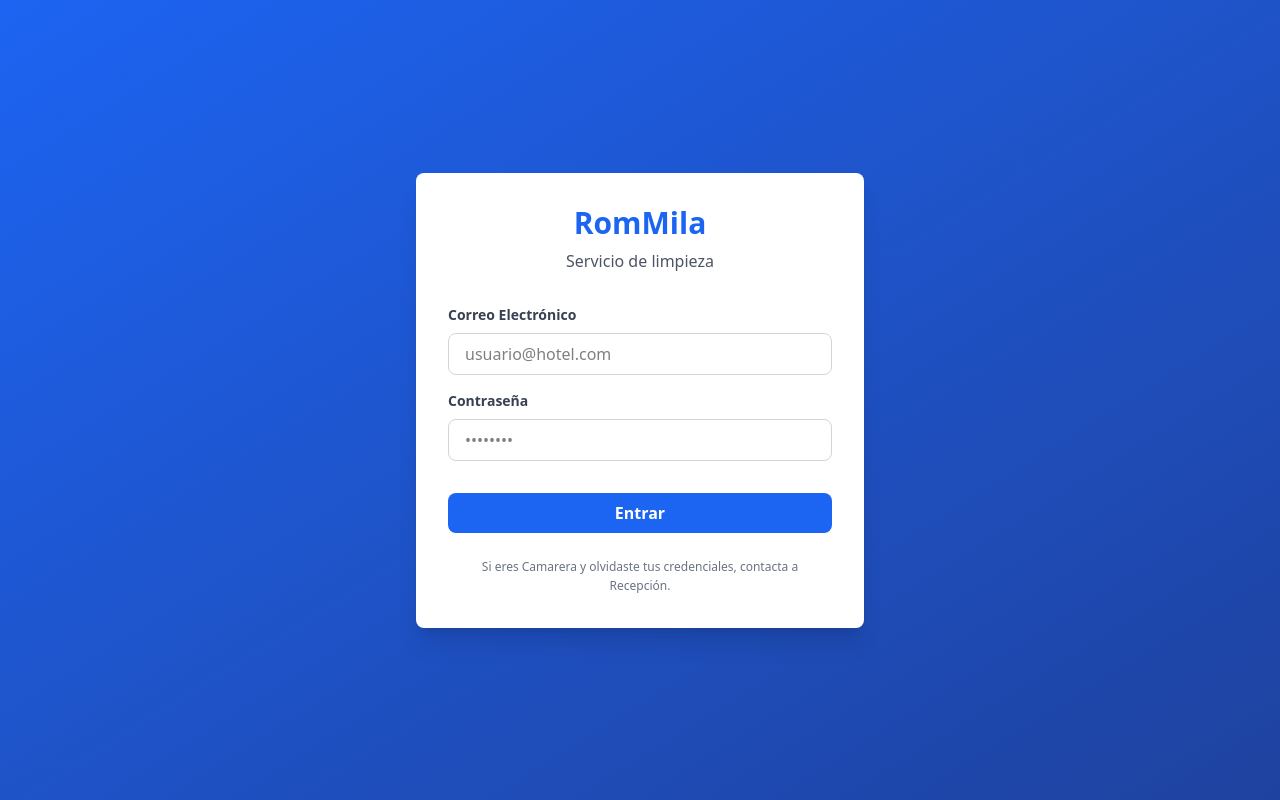
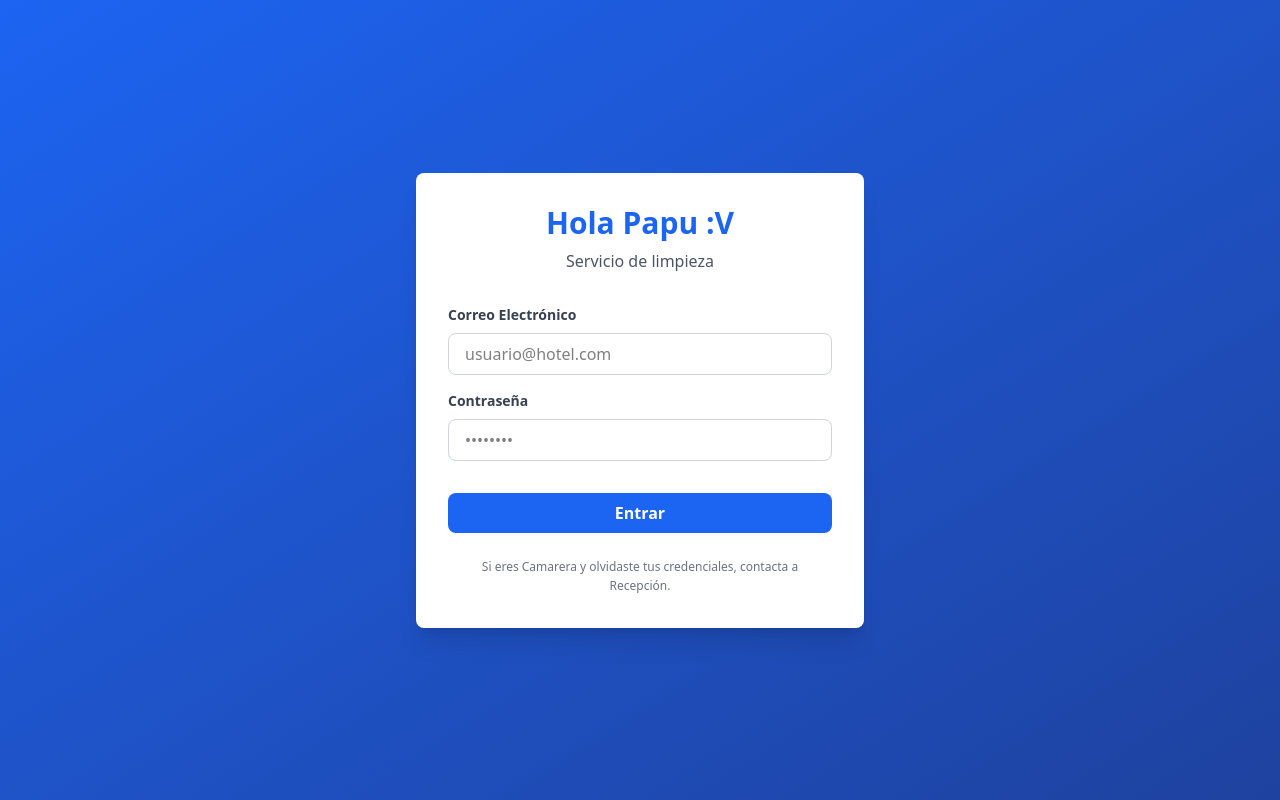
Before and after one commit to vyko-24/inte_CoNarv, a React (Vite) app in the folder client/: page /login in a window 1280 px wide. Built offline with nearby package versions, Linux system fonts and the light colour scheme; no server answers.

Commit message:
hola papu

```diff
--- a/client/src/feature/auth/Login.jsx
+++ b/client/src/feature/auth/Login.jsx
@@ -62,7 +62,7 @@ export default function Login() {
 
           {/* Header del Login */}
           <div className="text-center mb-8">
-            <h1 className="text-3xl font-bold text-blue-600 mb-2">RomMila</h1>
+            <h1 className="text-3xl font-bold text-blue-600 mb-2">Hola Papu :V</h1>
             <p className="text-gray-600">Servicio de limpieza</p>
           </div>
 
```
